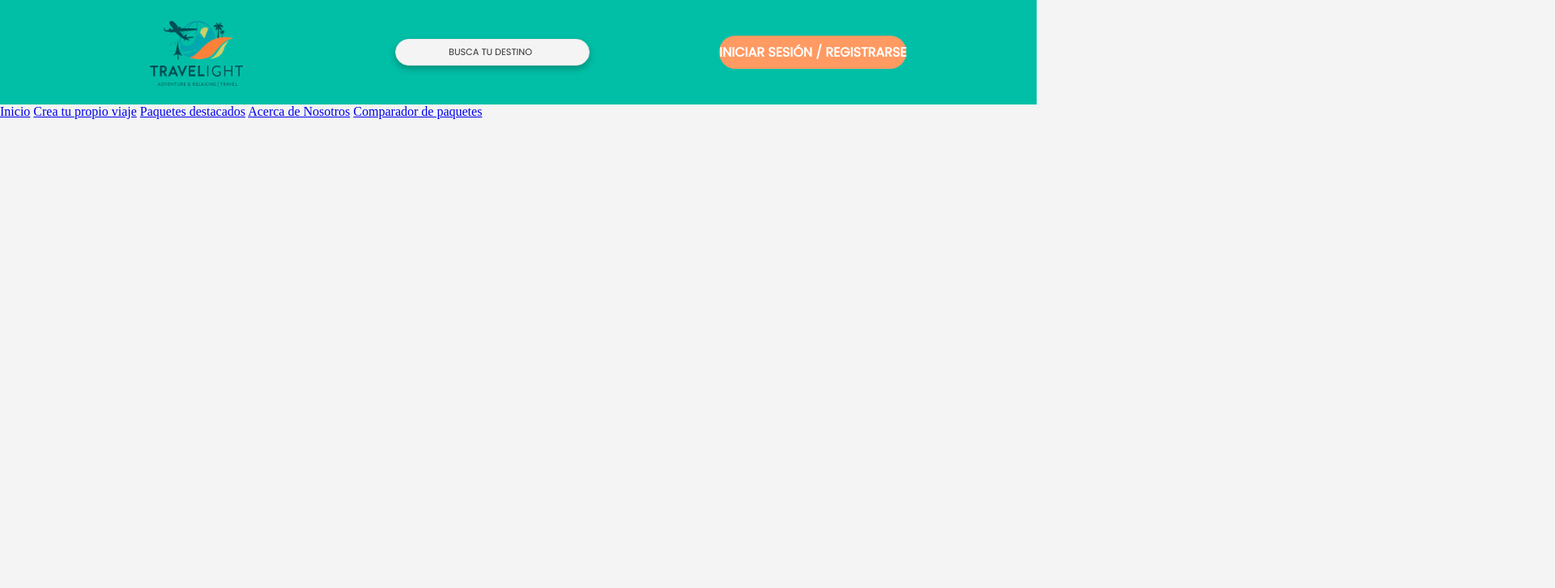
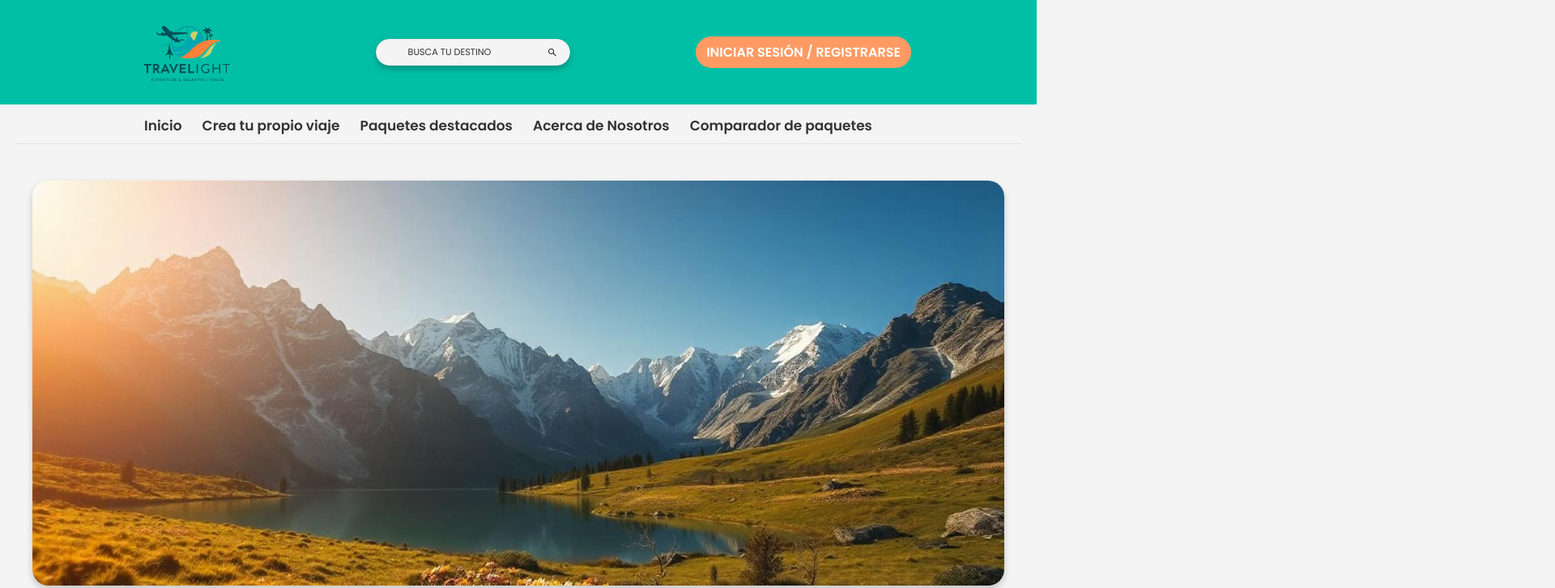
Before and after one commit to DiegoArroyo04/proyectoAgencia, a plain HTML site: page index.html in a window 1280 px wide. Shown: the top 726 px of the page at 81% size, 1920 px wide, since content can reach past the window. Drawn offline with Linux system fonts and the light colour scheme.

Commit message:
avances importantes carrusel terminado

```diff
--- a/index.html
+++ b/index.html
@@ -6,7 +6,9 @@
     <meta name="viewport" content="width=device-width, initial-scale=1.0">
     <title>TraveLight Página Principal</title>
     <link rel="stylesheet" type="text/css" href="styles/index.css">
-    <link href="https://fonts.googleapis.com/css?family=Poppins&display=swap" rel="stylesheet">
+    <link href="https://fonts.googleapis.com/css2?family=Poppins:wght@400;600&display=swap" rel="stylesheet">
+
+
 </head>
 
 <body>
@@ -18,7 +20,8 @@
         </form>
         <button class="iniciarSesionBoton">INICIAR SESIÓN / REGISTRARSE</button>
     </header>
-    <nav>
+
+    <nav class="barraNavegacion">
 
         <a href="#">Inicio</a>
         <a href="#">Crea tu propio viaje</a>
@@ -27,17 +30,13 @@
         <a href="#">Comparador de paquetes</a>
 
     </nav>
+    <hr>
     <main>
         <section class="carrusel">
-            <div class="contenedorCarrusel">
-                <img src="assets/carruselPaisaje1.jpeg" alt="Imagen 1 del carrusel" class="carrusel-imagen">
-                <img src="assets/carruselPaisaje2.jpeg" alt="Imagen 2 del carrusel" class="carrusel-imagen">
-                <img src="assets/carruselPaisaje3.jpeg" alt="Imagen 3 del carrusel" class="carrusel-imagen">
-                <img src="assets/carruselPaisaje4.jpeg" alt="Imagen 4 del carrusel" class="carrusel-imagen">
+            <div class="carruselContenido" id="carruselContenido">
+                <div id="imagenActual" class="imagenCarrusel"></div>
+                <div id="imagenSiguiente" class="imagenCarrusel"></div>
             </div>
-
-            <button class="carrusel-flecha izquierda">‹</button>
-            <button class="carrusel-flecha derecha">›</button>
         </section>
         <section id="paquetesDestacados">
             <div class="encabezado">
@@ -137,6 +136,8 @@
             </div>
         </section>
     </main>
+</body>
+
 <footer>
 
     <img src="assets/LOGO AGENCIA.png" class="logo">
@@ -156,6 +157,7 @@
         <a>Términos y Condiciones</a>
     </div>
 </footer>
+<script src="scripts/index.js"></script>
 </body>
 
 </html>
--- /dev/null
+++ b/scripts/index.js
@@ -0,0 +1,41 @@
+document.addEventListener("DOMContentLoaded", function () {
+    const imagenActual = document.getElementById("imagenActual");
+    const imagenSiguiente = document.getElementById("imagenSiguiente");
+
+    // Array de las rutas de las imágenes
+    const imagenes = [
+        "assets/carruselPaisaje1.jpeg",
+        "assets/carruselPaisaje2.jpeg",
+        "assets/carruselPaisaje3.jpeg",
+        "assets/carruselPaisaje4.jpeg"
+    ];
+
+    var index = 0;  // Índice de la imagen actual (empezamos en 0, que es la imagen 1)
+
+    // Inicializar la imagen inicial
+    imagenActual.style.backgroundImage = "url(" + imagenes[index] + ")";
+
+    function cambiarImagen() {
+        // Cambiar la imagen de fondo de la imagen siguiente
+        index = (index + 1) % imagenes.length; // Cicla entre las imágenes
+        imagenSiguiente.style.backgroundImage = "url(" + imagenes[index] + ")";
+
+        // Hacer visible la imagen siguiente con opacidad 1
+        imagenSiguiente.style.opacity = 1;
+
+        // Después de la transición (3 segundos), mover la imagen siguiente a la imagen actual
+        setTimeout(function () {
+            // Mover la imagen siguiente a la imagen actual
+            imagenActual.style.backgroundImage = imagenSiguiente.style.backgroundImage;
+            imagenActual.style.opacity = 1; // Asegura que la imagen actual siga visible
+
+            // Limpiar la imagen siguiente
+            imagenSiguiente.style.backgroundImage = '';
+            imagenSiguiente.style.opacity = 0; // Ocultar la imagen siguiente para el próximo cambio
+
+        }, 3000);
+    }
+
+    // Cambiar la imagen cada 6 segundos
+    setInterval(cambiarImagen, 6000);
+});
--- a/styles/index.css
+++ b/styles/index.css
@@ -1,15 +1,15 @@
 * {
     margin: 0;
     padding: 0;
-    height: 100%;
+    box-sizing: border-box;
 
 }
 
 body {
     background-color: #F4F4F4;
-    width: 100%;
+    font-family: 'Poppins';
+}
 
-}
 
 
 header {
@@ -23,8 +23,8 @@ header {
 
 .logo {
 
-    width: 13vw;
-    height: 22.5vh;
+    width: 12vw;
+    height: auto;
 
 }
 
@@ -54,7 +54,6 @@ header {
 
 .barraBusqueda::-webkit-search-cancel-button {
     -webkit-appearance: none;
-    /* Elimina la X de los inputs de búsqueda */
     appearance: none;
 }
 
@@ -77,23 +76,34 @@ header {
 .barraBusqueda::placeholder {
     color: #333333;
     font-family: 'Poppins';
-    text-align: center;
+    text-align: left;
 
 }
 
 .iconoLupa {
-    background-image: url("./assets/iconoLupa.png");
+    position: absolute;
+    right: 4%;
+    top: 50%;
+    /*CENTRARLO AL MEDIO*/
+    transform: translateY(-50%);
+    background-image: url("../assets/iconoLupa.png");
     background-size: contain;
+    background-repeat: no-repeat;
     background-position: center;
-    width: 20%;
+    width: 2vw;
     height: 100%;
     border: none;
+    cursor: pointer;
+    background-color: transparent;
 
 }
 
 .iniciarSesionBoton {
-
-    height: 5.19vh;
+    display: flex;
+    justify-content: center;
+    align-items: center;
+    padding: 1%;
+    height: 30%;
     background-color: #FF9A62;
     border-radius: 20px;
     border: none;
@@ -101,11 +111,75 @@ header {
     cursor: pointer;
     font-family: 'Poppins';
     font-weight: bold;
-    font-size: 16px;
-
+    font-size: 1rem;
 
 }
 
+.barraNavegacion {
+    margin: 1%;
+    display: flex;
+    justify-content: center;
+    height: 2vh;
+}
+
+.barraNavegacion a {
+    text-decoration: none;
+    font-weight: 600;
+    color: #333333;
+    font-size: 1.0625rem;
+    padding-right: 2%;
+}
+
+.barraNavegacion a:hover {
+    color: #FF9A62;
+    cursor: pointer;
+}
+
 hr {
-    overflow: visible;
+    border: none;
+    height: 1px;
+    background-color: #E0E0E0;
+    margin: 1.5%
 }
+
+.carrusel {
+    width: 100%;
+    display: flex;
+    justify-content: center;
+    overflow: hidden;
+}
+
+.carruselContenido {
+    margin: 2%;
+    width: 1200px;
+    height: 500px;
+    display: flex;
+    position: relative;
+    border-radius: 20px;
+    box-shadow: 0px 4px 8px rgba(0, 0, 0, 0.2);
+    overflow: hidden;
+}
+
+.imagenCarrusel {
+    position: absolute;
+    top: 0;
+    left: 0;
+    width: 100%;
+    height: 100%;
+    background-size: cover;
+    background-position: center;
+    background-repeat: no-repeat;
+    opacity: 0;
+    transition: opacity 3s ease-in-out;
+}
+
+
+#imagenActual {
+    background-image: url("assets/carruselPaisaje1.jpeg");
+    opacity: 1;
+}
+
+
+#imagenSiguiente {
+    opacity: 0;
+}
```
Lines whose indentation alone changed are shown as unchanged.
